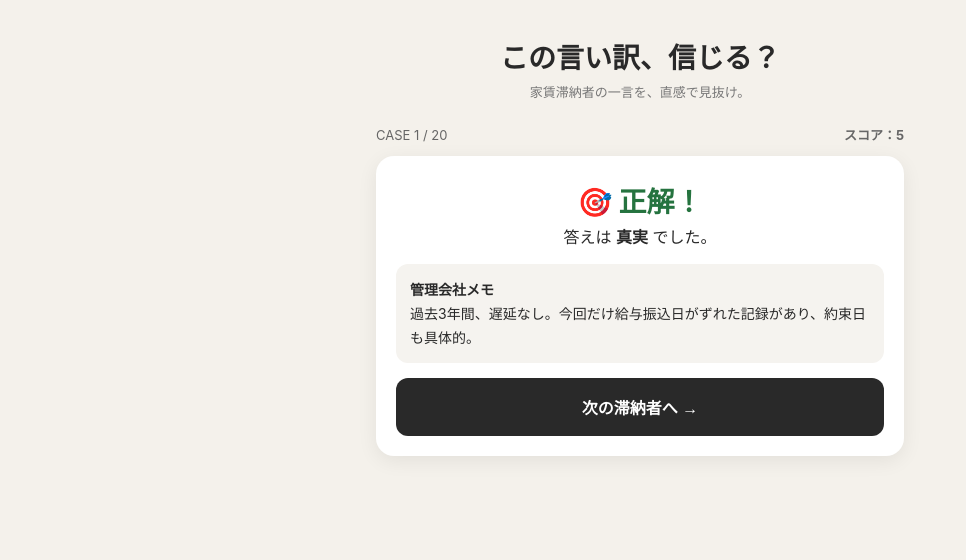
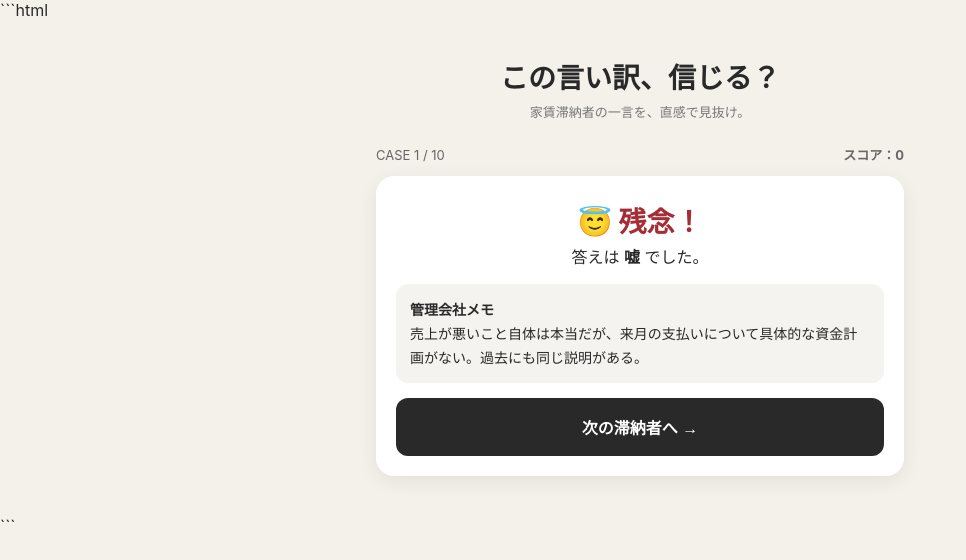
Before and after one commit to denwako/01, a plain HTML site: page index.html in a window 1280 px wide. Both pictures are taken after a click on the button "🟢 真実". Shown: the whole page, without its empty margins (0-966 px from the left). Drawn offline with Linux system fonts and the light colour scheme.

Commit message:
Update index.html

````diff
--- a/index.html
+++ b/index.html
@@ -1,3 +1,4 @@
+```html
 <!doctype html>
 <html lang="ja">
 <head>
@@ -41,7 +42,7 @@ button:active{transform:scale(.98)}
 </div>
 
 <div class="top">
-<span id="count">CASE 1 / 20</span>
+<span id="count">CASE 1 / 10</span>
 <strong>スコア：<span id="score">0</span></strong>
 </div>
 
@@ -59,9 +60,7 @@ button:active{transform:scale(.98)}
 <div class="card result" id="result">
 <div class="big" id="resultBig"></div>
 <div id="resultReason"></div>
-
 <div class="explain" id="explain"></div>
-
 <button class="next" onclick="next()">次の滞納者へ →</button>
 </div>
 
@@ -75,6 +74,14 @@ button:active{transform:scale(.98)}
 </div>
 
 <script>
+
+/*
+========================================
+30 CASES
+========================================
+true  = 真実
+false = 嘘
+*/
 
 const cases=[
 
@@ -96,7 +103,7 @@ false,
 "山本さん","58歳","会社員","69,000円","1か月","過去の滞納なし",
 "昨日、財布を落としちゃって……。カードも止めたので、銀行にも行けなかったんです。来週には払います。",
 false,
-"財布を落としたこと自体は事実。ただしネットバンキングなど別の支払い方法は利用できる状況。支払い方法を確認すると話が曖昧になる。"
+"財布を落としたこと自体は事実かもしれないが、ネットバンキングなど別の支払い方法は利用できる状況。支払い方法を確認すると話が曖昧になる。"
 ],
 
 [
@@ -148,13 +155,11 @@ true,
 "年金の支給日と本人の説明が一致。過去の支払い状況も良好。"
 ],
 
-/* ここから追加ケース */
-
 [
 "井上さん","39歳","会社員","81,000円","2か月","過去にも2回遅延",
 "すみません、スマホを落としてまして〜。連絡できませんでした。",
 false,
-"何度電話しても出なかったため保証人へ連絡したところ、本人からすぐ折り返しがあった。スマホを落としたこと自体は否定できないが、過去にも『携帯が壊れていた』『仕事で電話に出られなかった』など連絡がつかない理由が続いている。"
+"何度電話しても出なかったため保証人へ連絡したところ、本人からすぐ折り返しがあった。過去にも連絡がつかない理由が何度も変わっている。"
 ],
 
 [
@@ -168,69 +173,169 @@ true,
 "斎藤さん","48歳","自営業","95,000円","3か月","過去にも4回遅延",
 "取引先から明日入金されるんで、明日には絶対払います。",
 false,
-"過去にも『明日入金される』という説明を何度もしているが、実際には支払われていない。今回も取引先名や入金予定額を具体的に説明できない。"
+"過去にも「明日入金される」という説明を何度もしているが、実際には支払われていない。"
 ],
 
 [
 "清水さん","27歳","会社員","70,000円","1か月","過去の滞納なし",
 "会社の給料日が今月から変わったんです。今月だけ家賃の支払いが間に合わなくて……。",
 true,
-"勤務先の給与支給日の変更が確認できる。本人からも事前に相談があり、次回の支払日を具体的に提示している。"
+"勤務先の給与支給日の変更が確認できる。今回が初めての滞納。"
 ],
 
 [
 "山口さん","43歳","会社員","83,000円","2か月","過去にも3回遅延",
 "家族が入院してしまって、急にお金が必要になったんです。",
 false,
-"家族の入院自体は事実だが、以前にも同じ事情を理由にしている。今回の滞納について具体的な支払計画はなく、話をすると『もう少し待ってください』の繰り返し。"
+"家族の入院自体は事実だが、以前にも同じ事情を理由にしている。今回の支払計画も具体的ではない。"
 ],
 
 [
 "松本さん","31歳","会社員","75,000円","1か月","過去の滞納なし",
 "すみません、本当に家賃のことを忘れてました……。気づいたので今日中に払います。",
 true,
-"本人から先に連絡があり、入金も当日中に確認できた。過去の滞納もなく、単純な失念と判断できる。"
+"本人から連絡があり、入金も当日中に確認できた。過去の滞納もない。"
 ],
 
 [
 "石井さん","55歳","会社員","68,000円","2か月","過去にも2回遅延",
 "携帯料金を払えてなくて電話が止まってたんです。だから連絡できませんでした。",
 false,
-"携帯が止まっていても、郵便・メールなど別の連絡手段はあった。督促への返信もなく、過去にも『電話が使えなかった』という説明をしている。"
+"携帯が止まっていても、郵便やメールなど別の連絡手段はあった。督促への返信もなかった。"
 ],
 
 [
 "阿部さん","40歳","会社員","86,000円","1か月","過去の滞納なし",
 "子どもの学校で急にまとまった集金があってしまって……。次の給料日に必ず払います。",
 true,
-"急な学校関連の出費があり、本人から事前に相談している。過去の支払い状況も良く、給料日も明確。"
+"急な学校関連の出費があり、本人から相談もあった。過去の支払い状況も良い。"
 ],
 
 [
 "藤田さん","50歳","自営業","92,000円","3か月","過去にも5回遅延",
 "銀行のシステム障害で振り込みできなかったんですよ。",
 false,
-"銀行のシステム障害は発生しておらず、本人も実際には振込操作をしていない。過去にも金融機関を理由に支払いが遅れている。"
+"銀行のシステム障害は発生しておらず、本人も実際には振込操作をしていない。"
 ],
 
 [
 "岡田さん","45歳","会社員","77,000円","2か月","過去にも1回遅延",
 "昨日振り込みました。明日には反映されると思います。",
 false,
-"入金記録がなく、振込明細を確認すると別の口座への送金だった。本人は『たぶんこれです』と説明が変わる。"
+"入金記録がなく、振込明細を確認すると別の口座への送金だった。本人の説明も途中で変わる。"
+],
+
+[
+"前田さん","38歳","会社員","80,000円","1か月","過去の滞納なし",
+"給料は入ったんですけど、銀行の口座を変更したばかりで……。今日中に振り込みます。",
+true,
+"口座変更の事実が確認でき、本人も具体的な振込時間を伝えている。過去の滞納もない。"
+],
+
+[
+"藤井さん","47歳","自営業","89,000円","2か月","過去にも3回遅延",
+"今月ちょっと売上が悪くて……でも来月には絶対払えます。",
+false,
+"売上が悪いこと自体は本当だが、来月の支払いについて具体的な資金計画がない。過去にも同じ説明がある。"
+],
+
+[
+"後藤さん","33歳","会社員","73,000円","1か月","過去の滞納なし",
+"家賃の引き落とし口座を変更したばかりで、うまく登録できてなかったみたいです。",
+true,
+"口座変更手続きの不備が確認でき、本人からもすぐに連絡があった。"
+],
+
+[
+"村上さん","56歳","会社員","67,000円","2か月","過去にも4回遅延",
+"郵便物が届いてなくて、滞納してること自体知らなかったんです。",
+false,
+"督促の電話やSMSも送っているが反応なし。郵便だけを理由にしている。"
+],
+
+[
+"長谷川さん","42歳","パート","64,000円","1か月","過去の滞納なし",
+"今月だけ勤務日数が減ってしまって、お給料が少なくなってしまいました。",
+true,
+"勤務先のシフト変更で収入が減っていた。本人から早めに相談があり、支払日も明確。"
+],
+
+[
+"石川さん","36歳","会社員","85,000円","2か月","過去にも2回遅延",
+"カードの限度額いっぱいになってしまって、家賃を払えなかったんです。",
+false,
+"カードの利用限度額と家賃の支払いは別問題。本人は現金や別口座からの支払いについて説明できない。"
+],
+
+[
+"中島さん","60歳","年金生活","59,000円","1か月","過去の滞納なし",
+"年金の振込日を勘違いしていて、今日だと思ってたんです。明日入るので明日払います。",
+true,
+"年金の支給日を本人が勘違いしていたもの。支給日と入金予定が確認でき、過去の滞納もない。"
+],
+
+[
+"青木さん","49歳","自営業","90,000円","3か月","過去にも5回遅延",
+"知り合いにお金を貸していて、今日返してもらう予定なんです。",
+false,
+"過去にも『知人から返してもらう』『家族から借りる』という説明をしているが、支払いにつながっていない。"
+],
+
+[
+"福田さん","30歳","会社員","71,000円","1か月","過去の滞納なし",
+"昨日、引っ越しの費用を払ったばかりで口座残高が足りなくなってしまって……。給料日に必ず払います。",
+true,
+"引っ越し費用の支払いがあり、一時的に残高不足になったもの。過去の滞納はなく、給料日も確認できる。"
+],
+
+[
+"西村さん","53歳","会社員","84,000円","2か月","過去にも3回遅延",
+"もう退職することになってまして、今月いっぱいで引っ越すつもりなんです。",
+false,
+"退職や引っ越しの具体的な予定が確認できない。過去にも『もうすぐ引っ越す』という説明をしている。"
 ]
 
 ];
 
+
+/*
+========================================
+30問から「真実5問＋嘘5問」をランダム選択
+========================================
+*/
+
+function shuffle(array){
+ return array.sort(()=>Math.random()-0.5);
+}
+
+const truthCases=shuffle(
+ cases.filter(c=>c[7]===true)
+).slice(0,5);
+
+const lieCases=shuffle(
+ cases.filter(c=>c[7]===false)
+).slice(0,5);
+
+let selectedCases=shuffle(
+ [...truthCases,...lieCases]
+);
+
 let i=0;
 let score=0;
 
+
+/*
+========================================
+ゲーム表示
+========================================
+*/
+
 function render(){
 
- const c=cases[i];
+ const c=selectedCases[i];
 
  document.getElementById("count").textContent=
- `CASE ${i+1} / ${cases.length}`;
+ `CASE ${i+1} / ${selectedCases.length}`;
 
  document.getElementById("case").textContent=
  `入居者：${c[0]}`;
@@ -250,12 +355,22 @@ function render(){
  document.getElementById("final").style.display="none";
 }
 
+
+/*
+========================================
+回答
+========================================
+*/
+
 function answer(choice){
 
- const c=cases[i];
+ const c=selectedCases[i];
+
  const ok=choice===c[7];
 
- if(ok) score+=5;
+ if(ok){
+   score+=10;
+ }
 
  document.getElementById("score").textContent=score;
 
@@ -275,12 +390,21 @@ function answer(choice){
  `<b>管理会社メモ</b><br>${c[8]}`;
 
  document.querySelector(".next").textContent=
- i===cases.length-1?"結果を見る →":"次の滞納者へ →";
+ i===selectedCases.length-1
+ ?"結果を見る →"
+ :"次の滞納者へ →";
 }
+
+
+/*
+========================================
+次の問題
+========================================
+*/
 
 function next(){
 
- if(i<cases.length-1){
+ if(i<selectedCases.length-1){
 
    i++;
    render();
@@ -322,3 +446,4 @@ render();
 </script>
 </body>
 </html>
+```
````
